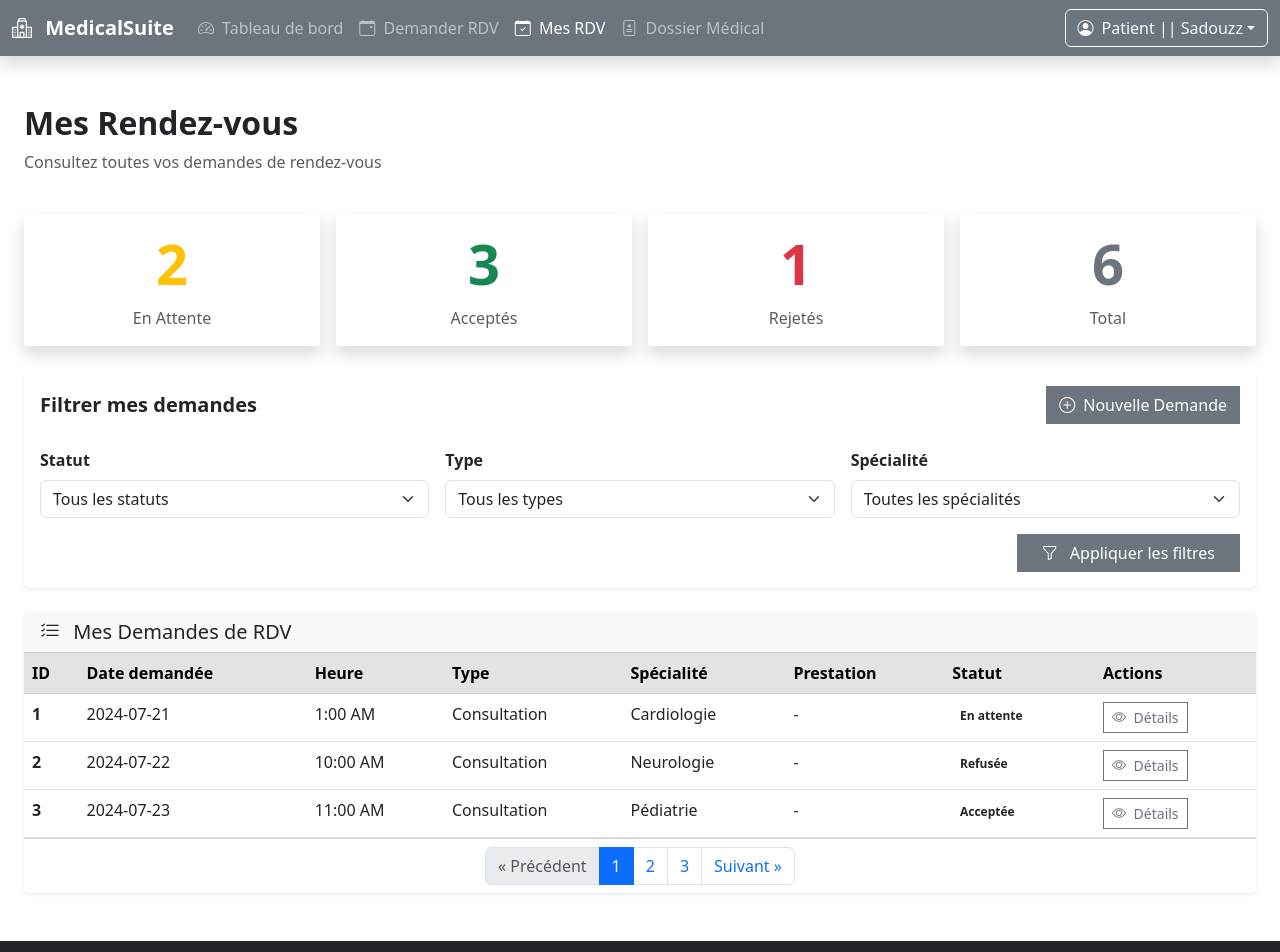
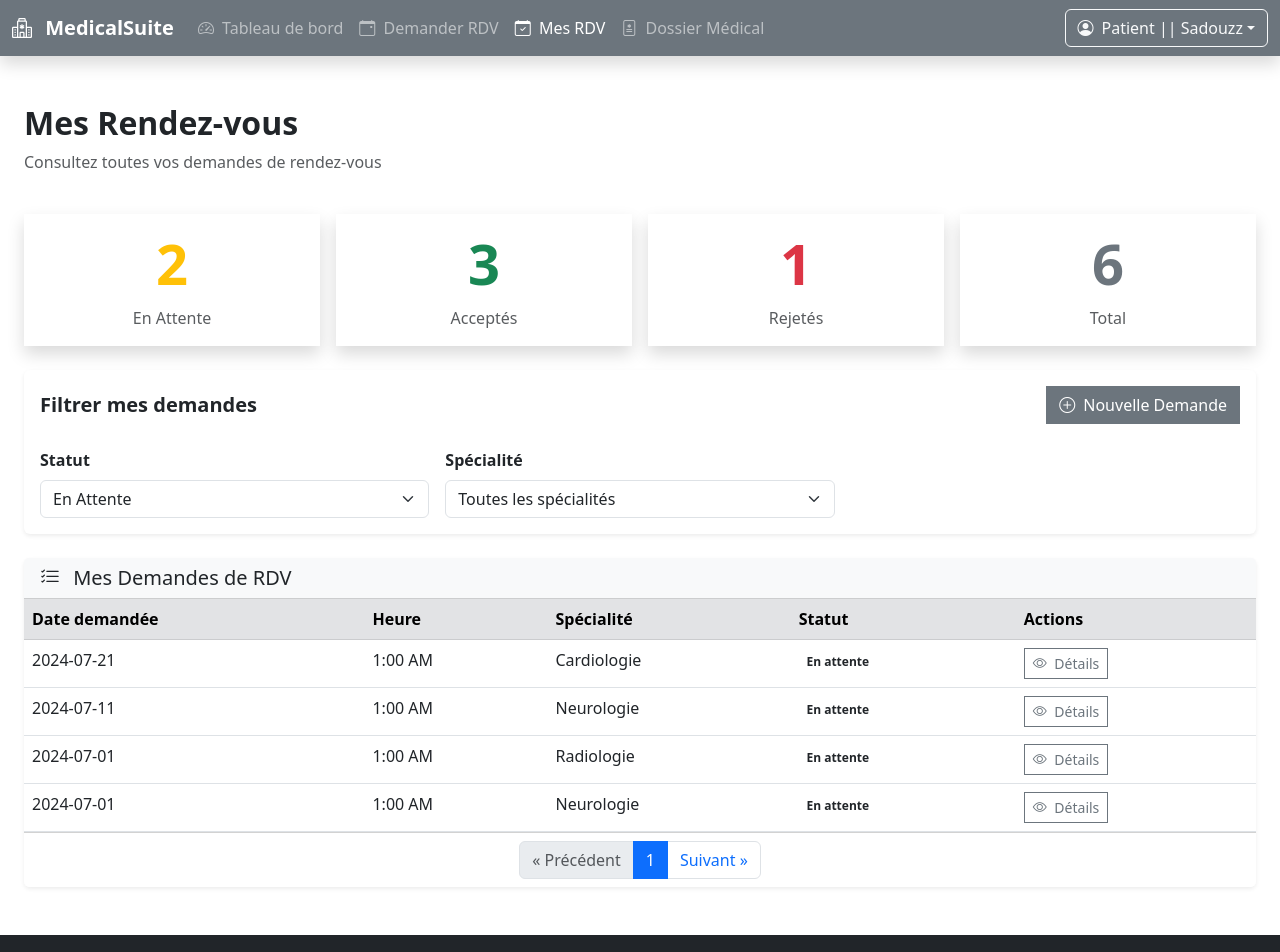
Before and after one commit to Sadouzz/AngularCours-SADJO-Ousman-L3-GLRS, an Angular app: page /private/mes-rdv in a window 1280 px wide. Shown: the top 952 px of the page. Built offline with nearby package versions, Linux system fonts and the light colour scheme.

Commit message:
LivrableCours3

```diff
--- a/angular.json
+++ b/angular.json
@@ -50,7 +50,13 @@
             "development": {
               "optimization": false,
               "extractLicenses": false,
-              "sourceMap": true
+              "sourceMap": true,
+              "fileReplacements": [
+                {
+                  "replace": "src/environments/environment.ts",
+                  "with": "src/environments/environment.development.ts"
+                }
+              ]
             }
           },
           "defaultConfiguration": "production"
--- a/src/app/features/private/dashboard/dashboard.component.html
+++ b/src/app/features/private/dashboard/dashboard.component.html
@@ -140,7 +140,7 @@
 
         <div class="col-lg-6">
             <div class="card border-0 shadow h-100 rounded-0">
-                <div class="card-header bg-secondary text-white">
+                <div class="card-header bg-secondary rounded-0 text-white">
                     <h5 class="mb-0"><i class="bi bi-lightning-charge me-2"></i> Actions Rapides</h5>
                 </div>
                 <div class="card-body">
--- a/src/app/features/private/demande-rdv/list-demande/list-demande.component.html
+++ b/src/app/features/private/demande-rdv/list-demande/list-demande.component.html
@@ -1,3 +1,5 @@
+<!-- <input type="text" [(ngModel)]="title" class="form-control"> -->
+
 <div class="container-fluid py-4">
     <div class="row mb-4">
         <div class="col-12">
@@ -55,34 +57,25 @@
             <div class="row g-3">
                 <div class="col-md-4">
                     <label class="form-label fw-semibold">Statut</label>
-                    <select class="form-select">
-                        <option selected>Tous les statuts</option>
-                        <option value="enattente">En Attente</option>
-                        <option value="accepte">Accepté</option>
-                        <option value="rejete">Rejeté</option>
-                    </select>
-                </div>
-                <div class="col-md-4">
-                    <label class="form-label fw-semibold">Type</label>
-                    <select class="form-select">
-                        <option selected>Tous les types</option>
-                        <option value="consultation">Consultation</option>
-                        <option value="prestation">Prestation</option>
+                    <select class="form-select" [(ngModel)]="filter.statut" id="filterStatus"
+                        (change)="onFilterStatusChange()">
+                        <option value="">Tous les statuts</option>
+                        <option value="En attente">En Attente</option>
+                        <option value="Acceptée">Accepté</option>
+                        <option value="Rejetée">Rejeté</option>
                     </select>
                 </div>
                 <div class="col-md-4">
                     <label class="form-label fw-semibold">Spécialité</label>
-                    <select class="form-select">
-                        <option selected>Toutes les spécialités</option>
-                        <option value="cardiologie">Cardiologie</option>
-                        <option value="generaliste">Médecin Généraliste</option>
-                        <option value="dentiste">Dentiste</option>
+                    <select class="form-select" [(ngModel)]="filter.specialite" id="filterSpecialite"
+                        (change)="onFilterSpecialiteChange()">
+                        <option value="">Toutes les spécialités</option>
+                        <option value="Cardiologie">Cardiologie</option>
+                        <option value="Dermatologie">Dermatologie</option>
+                        <option value="Neurologie">Neurologie</option>
+                        <option value="Pédiatrie">Pédiatrie</option>
+                        <option value="Radiologie">Radiologie</option>
                     </select>
-                </div>
-                <div class="col-12 text-end">
-                    <button class="btn btn-secondary px-4 rounded-0">
-                        <i class="bi bi-funnel me-2"></i> Appliquer les filtres
-                    </button>
                 </div>
             </div>
         </div>
@@ -93,31 +86,40 @@
             <h5 class="mb-0"><i class="bi bi-list-check me-2"></i> Mes Demandes de RDV</h5>
         </div>
         <div class="card-body p-0">
+            @if(demandesResponse!=undefined && demandesResponse.data.length > 0){
             <div class="table-responsive">
                 <table class="table table-hover mb-0">
                     <thead class="table-secondary">
                         <tr>
-                            <th>ID</th>
+                            <!-- <th>ID</th> -->
                             <th>Date demandée</th>
                             <th>Heure</th>
-                            <th>Type</th>
                             <th>Spécialité</th>
-                            <th>Prestation</th>
                             <th>Statut</th>
                             <th>Actions</th>
                         </tr>
                     </thead>
                     <tbody>
-                        @for($demandes of demandes; track $demandes.id)
+                        @for($demandes of demandesResponse?.data; track $demandes.id)
                         {
                         <tr>
-                            <td><strong>{{ $demandes.id }}</strong></td>
+                            <!-- <td><strong>{{ $demandes.id }}</strong></td> -->
                             <td>{{ $demandes.dateDemande }}</td>
                             <td>{{ $demandes.heure }}</td>
-                            <td>Consultation</td>
                             <td>{{ $demandes.specialite }}</td>
-                            <td>-</td>
-                            <td><span class="badge badge-warning text-dark">{{ $demandes.statut }}</span></td>
+                            <td>
+                                @if($demandes.statut === "Acceptée")
+                                {
+                                <span class="badge badge-success text-dark">{{ $demandes.statut }}</span>
+                                }@else if($demandes.statut === "Refusée")
+                                {
+                                <span class="badge badge-danger text-dark">{{ $demandes.statut }}</span>
+                                }
+                                @else if($demandes.statut === "En attente")
+                                {
+                                <span class="badge badge-warning text-dark">{{ $demandes.statut }}</span>
+                                }
+                            </td>
                             <td>
                                 <a routerLink="/detail-rdv/DRV001" class="btn btn-outline-secondary btn-sm rounded-0">
                                     <i class="bi bi-eye me-1"></i> Détails
@@ -127,16 +129,18 @@
                         }
                         @empty{
                         <tr>
-                            <td colspan="5">
-                                Aucune demande
+                            <td colspan="5" class="text-center">
+                                <div class="alert alert-danger" role="alert">
+                                    <strong>Pas de demandes disponibles</strong>
+                                </div>
+
+
                             </td>
                         </tr>
                         }
                     </tbody>
                 </table>
             </div>
-        </div>
-
 
             <div class="card-footer bg-white">
                 <nav aria-label="Navigation des demandes">
@@ -146,9 +150,10 @@
                                 <span aria-hidden="true">&laquo; Précédent</span>
                             </a>
                         </li>
-                    <li class="page-item active"><a class="page-link" href="#">1</a></li>
-                    <li class="page-item"><a class="page-link" href="#">2</a></li>
-                    <li class="page-item"><a class="page-link" href="#">3</a></li>
+                        @for(indexPage of demandesResponse.pages; track indexPage){
+                        <li class="page-item" [class.active]="indexPage === demandesResponse.currentPage"><a
+                                class="page-link" href="#">{{indexPage}}</a></li>
+                        }
                         <li class="page-item">
                             <a class="page-link" href="#" aria-label="Suivant">
                                 <span aria-hidden="true">Suivant &raquo;</span>
@@ -157,5 +162,15 @@
                     </ul>
                 </nav>
             </div>
+            }
+            @else{
+            <div class="alert alert-danger" role="alert">
+                <strong>Pas de demandes disponibles</strong>
+            </div>
+            }
+        </div>
+
+
+
     </div>
 </div>
--- a/src/app/features/private/demande-rdv/list-demande/list-demande.component.ts
+++ b/src/app/features/private/demande-rdv/list-demande/list-demande.component.ts
@@ -1,40 +1,43 @@
 import { Component } from '@angular/core';
 import { RouterModule } from '@angular/router';
-import { DemandeListeRDVModel, SpecialiteModel, StatutDemandeModel } from '../../models/demande.model';
+import { DemandeListeRDVModel, DemandeListeResponse, DemandeRDVFilterModel, SpecialiteModel, StatutDemandeModel } from '../../models/demande.model';
+import { MOCK_DEMANDES } from '../../../../mocks/demande.mock';
+import { DemandeService } from '../services/demande.service';
+import { FormsModule } from '@angular/forms';
 
 @Component({
   selector: 'app-list-demande',
-  imports: [RouterModule],
+  imports: [RouterModule, FormsModule],
   templateUrl: './list-demande.component.html',
   styleUrl: './list-demande.component.css'
 })
 export class ListDemandeComponent {
   title: string = "Mes Rendez-vous";
 
-  demandes: DemandeListeRDVModel[] = [
-    {
-      id: 1,
-      dateDemande: '2024-07-21',
-      statut: StatutDemandeModel.EN_ATTENTE,
-      heure: '1:00 AM',
-      specialite: SpecialiteModel.CARDIOLOGIE
-    },
-    {
-      id: 2,
-      dateDemande: '2024-07-22',
-      statut: StatutDemandeModel.REFUSEE,
-      heure: '10:00 AM',
-      specialite: SpecialiteModel.NEUROLOGIE
-    },
-    {
-      id: 3,
-      dateDemande: '2024-07-23',
-      statut: StatutDemandeModel.ACCEPTEE,
-      heure: '11:00 AM',
-      specialite: SpecialiteModel.PEDIATRIE
-    }
-  ]
-  // onTitleClick(arg: string): void{
-  //   alert("Vous avez cliqué sur le titre: " + arg);
-  // }
+  demandesResponse?: DemandeListeResponse;
+  filter: DemandeRDVFilterModel = {
+    specialite: '',
+    statut: 'En attente'
+  }
+
+  constructor(private demandeService: DemandeService) {
+    //this.demandes = this.demandeService.getDemandesRDV();
+  }
+
+  ngOnInit(): void {
+    this.loadDemandes();
+  }
+
+  private loadDemandes(): void {
+    this.demandesResponse = this.demandeService.getDemandesRDV(this.filter);
+  }
+  onFilterStatusChange(): void {
+    this.loadDemandes();
+  }
+
+  onFilterSpecialiteChange(): void {
+    this.loadDemandes();
+  }
+
+
 }
--- /dev/null
+++ b/src/app/features/private/demande-rdv/services/demande.service.ts
@@ -0,0 +1,43 @@
+import { Injectable } from '@angular/core';
+import { MOCK_DEMANDES } from '../../../../mocks/demande.mock';
+import { DemandeListeRDVModel, DemandeListeResponse, DemandeRDVFilterModel } from '../../models/demande.model';
+import { environment } from '../../../../../environments/environment.development';
+
+@Injectable({
+  providedIn: 'root'
+})
+export class DemandeService {
+
+  constructor() { }
+
+  public getDemandesRDV(filter: DemandeRDVFilterModel): DemandeListeResponse {
+    let demandes = [...MOCK_DEMANDES];
+
+    if (filter.statut) {
+      demandes = demandes.filter(d => d.statut === filter.statut);
+    }
+    if (filter.specialite) {
+      demandes = demandes.filter(d => d.specialite === filter.specialite);
+    }
+    const page = filter.page || 1;
+    const size = filter.page || environment.limit || 5;
+
+    const startIndex = (page - 1) * size;
+    const endIndex = startIndex + size;
+    const totalPages = Math.ceil(demandes.length / size);
+    // const pages: number[] = [];
+    // for (let i = 1; i <= totalPages; i++) {
+    //   pages.push(i);
+    // }
+    const pages: number[] = Array.from({ length: totalPages }, (_, i) => i + 1);
+    const demandesByPage = demandes.slice(startIndex, endIndex)
+    return {
+      data: demandesByPage,
+      totalPages: totalPages,
+      currentPage: page,
+      totalItems: demandes.length,
+      pages: pages,
+      size: size
+    };
+  }
+}
--- a/src/app/features/private/models/demande.model.ts
+++ b/src/app/features/private/models/demande.model.ts
@@ -28,19 +28,33 @@
 //     }
 // }
 
-export enum StatutDemandeModel {
-    EN_ATTENTE = 'En attente',
-    ACCEPTEE = 'Acceptée',
-    REFUSEE = 'Refusée',
-}
+// export enum StatutDemandeModel {
+//     EN_ATTENTE = 'En attente',
+//     ACCEPTEE = 'Acceptée',
+//     REFUSEE = 'Refusée',
+// }
 
-export enum SpecialiteModel {
-    CARDIOLOGIE = 'Cardiologie',
-    DERMATOLOGIE = 'Dermatologie',
-    NEUROLOGIE = 'Neurologie',
-    PEDIATRIE = 'Pédiatrie',
-    RADIOLOGIE = 'Radiologie',
-}
+export type StatutDemandeModel =
+    | 'En attente'
+    | 'Acceptée'
+    | 'Refusée';
+
+
+export type SpecialiteModel =
+    | 'Cardiologie'
+    | 'Dermatologie'
+    | 'Neurologie'
+    | 'Pédiatrie'
+    | 'Radiologie';
+
+
+// export enum SpecialiteModel {
+//     CARDIOLOGIE = 'Cardiologie',
+//     DERMATOLOGIE = 'Dermatologie',
+//     NEUROLOGIE = 'Neurologie',
+//     PEDIATRIE = 'Pédiatrie',
+//     RADIOLOGIE = 'Radiologie',
+// }
 
 export interface DemandeListeRDVModel {
     id: number;
@@ -53,7 +67,23 @@ export interface DemandeListeRDVModel {
 const demande3: DemandeListeRDVModel = {
     id: 3,
     dateDemande: '2024-07-23',
-    statut: StatutDemandeModel.ACCEPTEE,
+    statut: 'Acceptée',
     heure: '11:00 AM',
-    specialite: SpecialiteModel.CARDIOLOGIE
+    specialite: 'Cardiologie'
 }
+
+export interface DemandeRDVFilterModel {
+    specialite?: SpecialiteModel | '';
+    statut?: StatutDemandeModel;
+    page?: number;
+    size?: number;
+}
+
+export interface DemandeListeResponse {
+    data: DemandeListeRDVModel[];
+    totalPages: number;
+    currentPage: number;
+    totalItems: number;
+    pages: number[];
+    size: number;
+}
--- /dev/null
+++ b/src/app/mocks/demande.mock.ts
@@ -0,0 +1,46 @@
+import { DemandeListeRDVModel, SpecialiteModel, StatutDemandeModel } from "../features/private/models/demande.model";
+
+export const MOCK_DEMANDES: DemandeListeRDVModel[] = [
+    {
+        id: 1,
+        dateDemande: '2024-07-21',
+        statut: 'En attente',
+        heure: '1:00 AM',
+        specialite: 'Cardiologie'
+    },
+    {
+        id: 2,
+        dateDemande: '2024-07-22',
+        statut: 'Refusée',
+        heure: '10:00 AM',
+        specialite: 'Neurologie'
+    },
+    {
+        id: 3,
+        dateDemande: '2024-07-23',
+        statut: "Acceptée",
+        heure: '11:00 AM',
+        specialite: 'Pédiatrie'
+    },
+    {
+        id: 4,
+        dateDemande: '2024-07-11',
+        statut: 'En attente',
+        heure: '1:00 AM',
+        specialite: 'Neurologie'
+    },
+    {
+        id: 5,
+        dateDemande: '2024-07-01',
+        statut: 'En attente',
+        heure: '1:00 AM',
+        specialite: 'Radiologie'
+    }
+    ,{
+        id: 6,
+        dateDemande: '2024-07-01',
+        statut: 'En attente',
+        heure: '1:00 AM',
+        specialite: 'Neurologie'
+    }
+]
--- /dev/null
+++ b/src/environments/environment.development.ts
@@ -0,0 +1,4 @@
+export const environment = {
+    production: false,
+    limit: 5
+};
--- /dev/null
+++ b/src/environments/environment.ts
@@ -0,0 +1,3 @@
+export const environment = {
+    limit: 5
+};
```
Also changed, not shown: 1 other file (tests, documents, lock files or other folders). Lines whose indentation alone changed are shown as unchanged.
